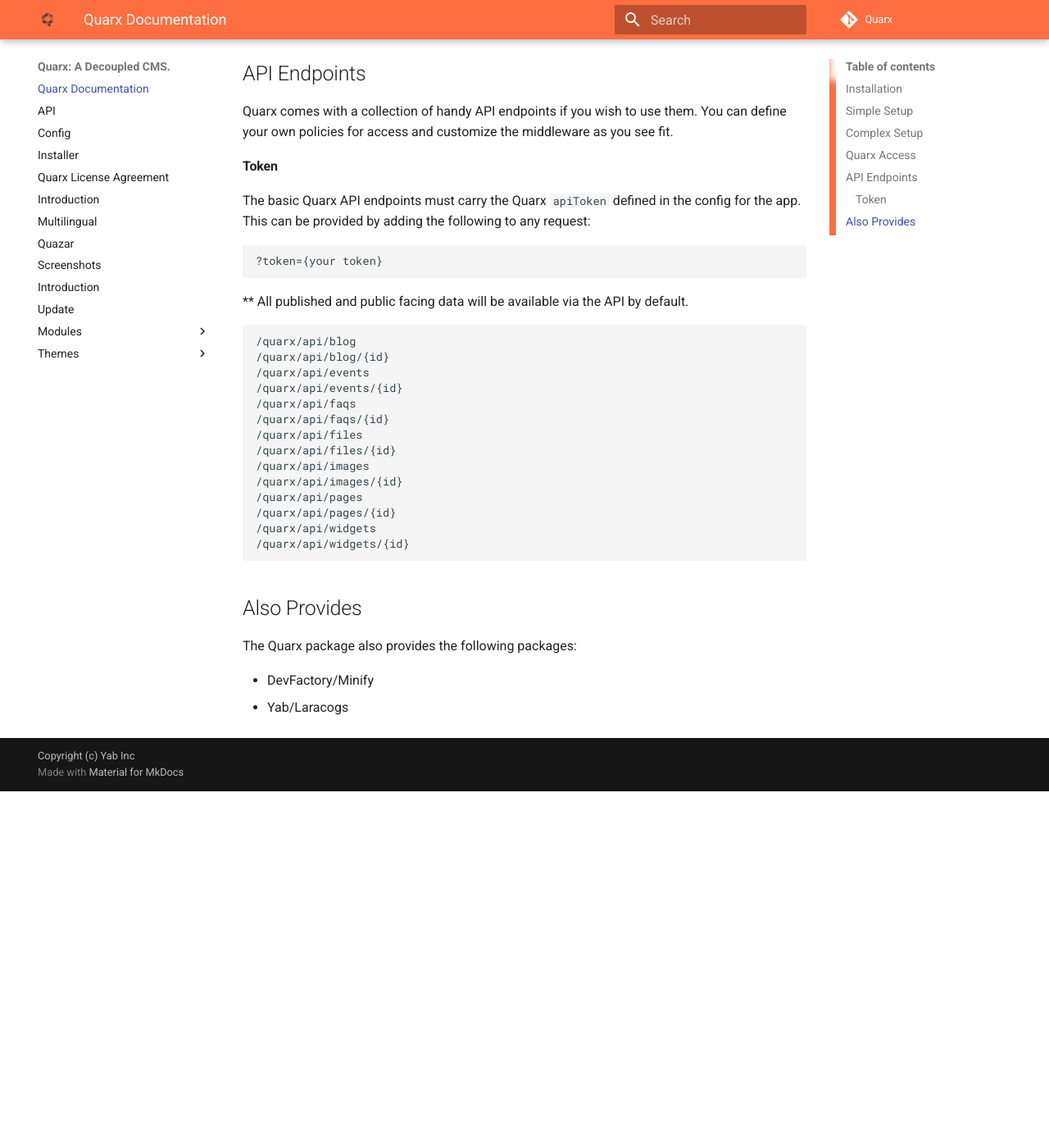
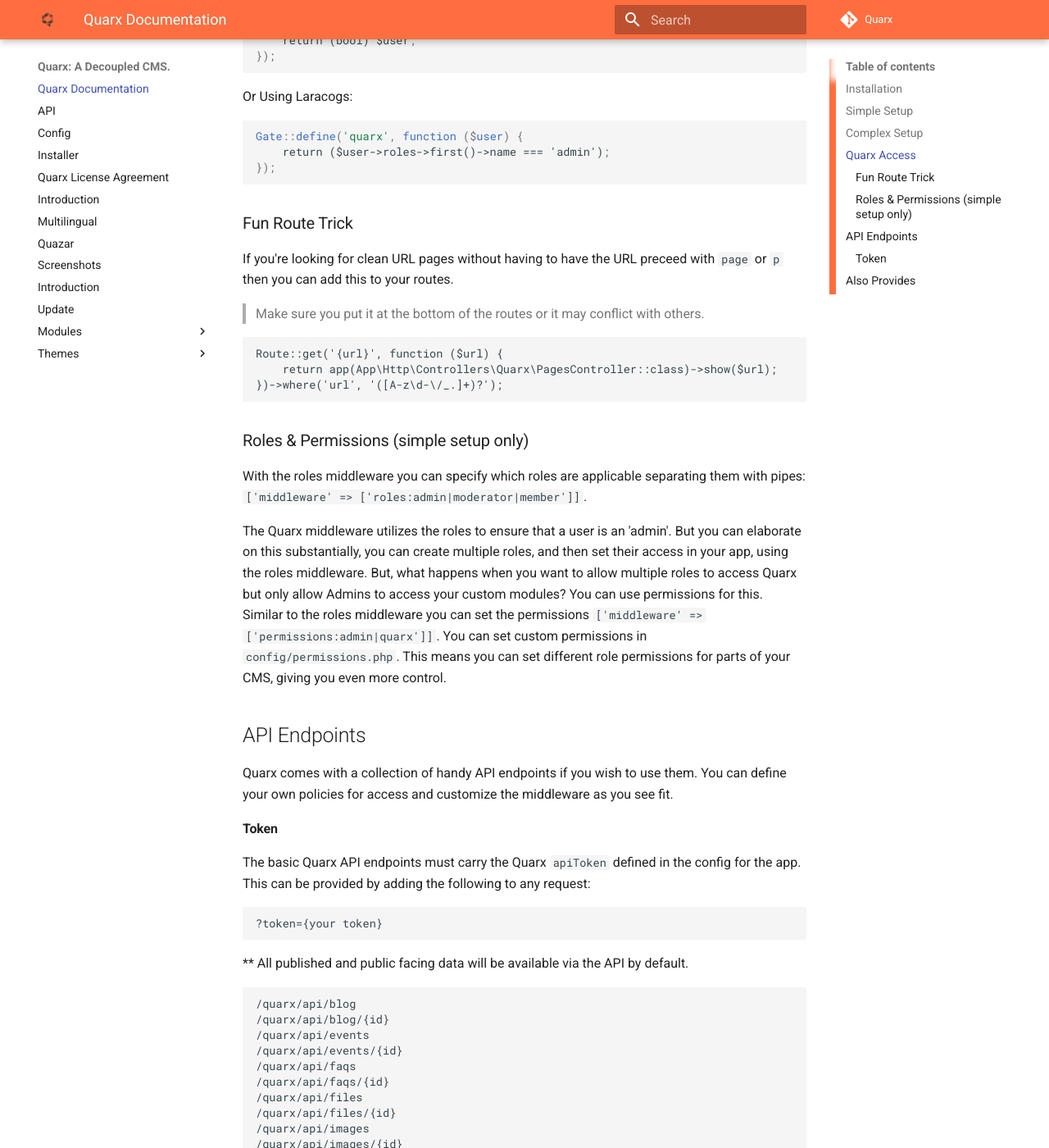
Before and after one commit to fwallen/quarx-docs, an MkDocs documentation site: the page built from docs/index.md, in a window 1280 px wide and 1400 px high, scrolled down 3124 px. Shown: the whole window at 82% size. Built offline with MkDocs 1.6.1 and Material for MkDocs 9.7.7, drawn with Linux system fonts in a browser that asks for light colours; comment, search, counter and statistics services are not loaded; before the commit the page ends 4089 px from its top, so only the background shows below that; some of the changed text lies outside the part shown.

Commit message:
Updating to match instructions on main repo.

````diff
--- a/docs/index.md
+++ b/docs/index.md
@@ -65,7 +65,16 @@ If you just want to add Quarx to your existing application and already have your
 * Add the following to your routes provider:
 
 ```php
-require base_path('routes/quarx.php');
+->group(base_path('routes/web.php'));
+```
+
+Into:
+
+```php
+->group(function() {
+    require base_path('routes/web.php');
+    require base_path('routes/quarx.php');
+});
 ```
 
 * Add the following to your app.scss file, you will want to modify depending on your theme of choice.
@@ -85,6 +94,8 @@ php artisan migrate
 ```php
 'quarx' => \App\Http\Middleware\Quarx::class,
 'quarx-api' => \App\Http\Middleware\QuarxApi::class,
+'quarx-language' => \App\Http\Middleware\QuarxLanguage::class,
+'quarx-analytics' => \Yab\Quarx\Middleware\QuarxAnalytics::class,
 ```
 
 In order to have modules load as well please edit the autoload psr-4 portion to your composer file:
@@ -96,7 +107,7 @@ In order to have modules load as well please edit the autoload psr-4 portion to
         ...
         "Quarx\\": "quarx/"
         }
-}
+    }
 ```
 
 ## Quarx Access
@@ -117,6 +128,26 @@ Gate::define('quarx', function ($user) {
     return ($user->roles->first()->name === 'admin');
 });
 ```
+
+### Fun Route Trick
+
+If you're looking for clean URL pages without having to have the URL preceed with `page` or `p` then you can
+add this to your routes.
+
+> Make sure you put it at the bottom of the routes or it may conflict with others.
+
+```php
+Route::get('{url}', function ($url) {
+    return app(App\Http\Controllers\Quarx\PagesController::class)->show($url);
+})->where('url', '([A-z\d-\/_.]+)?');
+```
+
+### Roles & Permissions (simple setup only)
+
+With the roles middleware you can specify which roles are applicable separating them with pipes: `['middleware' => ['roles:admin|moderator|member']]`.
+
+The Quarx middleware utilizes the roles to ensure that a user is an 'admin'. But you can elaborate on this substantially, you can create multiple roles, and then set their access in your app, using the roles middleware. But, what happens when you want to allow multiple roles to access Quarx but only allow Admins to access your custom modules? You can use permissions for this. Similar to the roles middleware you can set the permissions `['middleware' => ['permissions:admin|quarx']]`. You can set custom permissions in `config/permissions.php`. This means you can set different role permissions for parts of your CMS, giving you even more control.
+
 
 ## API Endpoints
 
````
